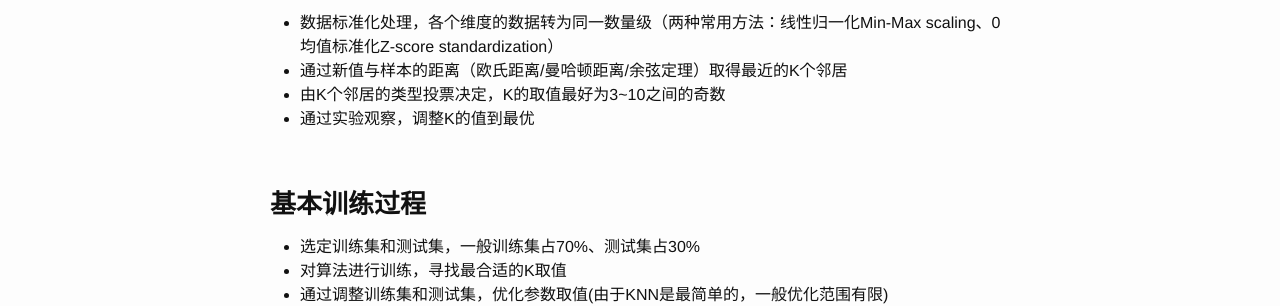
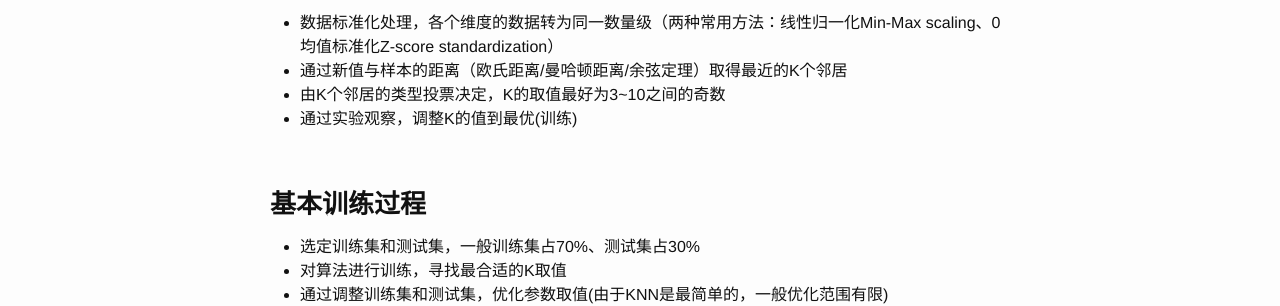
Before and after one commit to CodeHunter2006/CodeHunter2006.github.io, a Jekyll site: the page built from _posts/2019-01-13-Algorithm_KNN.md, in a window 1280 px wide. Shown: the part 429-735 px from the top of the page. Built offline with Jekyll 4.4.1, drawn with Linux system fonts in a browser that asks for light colours.

Commit message:
修正描述

```diff
--- a/_posts/2019-01-13-Algorithm_KNN.md
+++ b/_posts/2019-01-13-Algorithm_KNN.md
@@ -14,7 +14,7 @@ K邻近，KNN(Kth Nearest Neighbor)<br/>
 * 数据标准化处理，各个维度的数据转为同一数量级（两种常用方法：线性归一化Min-Max scaling、0均值标准化Z-score standardization）
 * 通过新值与样本的距离（欧氏距离/曼哈顿距离/余弦定理）取得最近的K个邻居
 * 由K个邻居的类型投票决定，K的取值最好为3~10之间的奇数
-* 通过实验观察，调整K的值到最优
+* 通过实验观察，调整K的值到最优(训练)
 
 <br/>
 ### 基本训练过程
```
